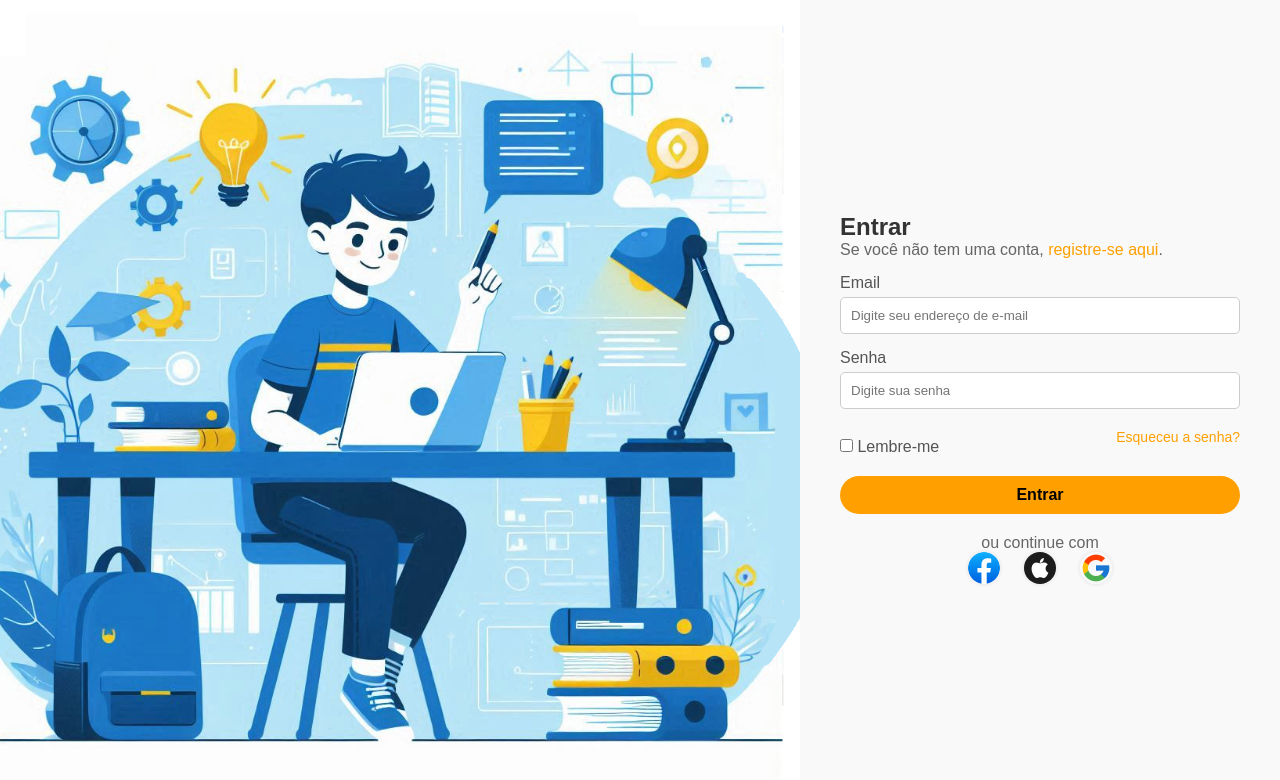
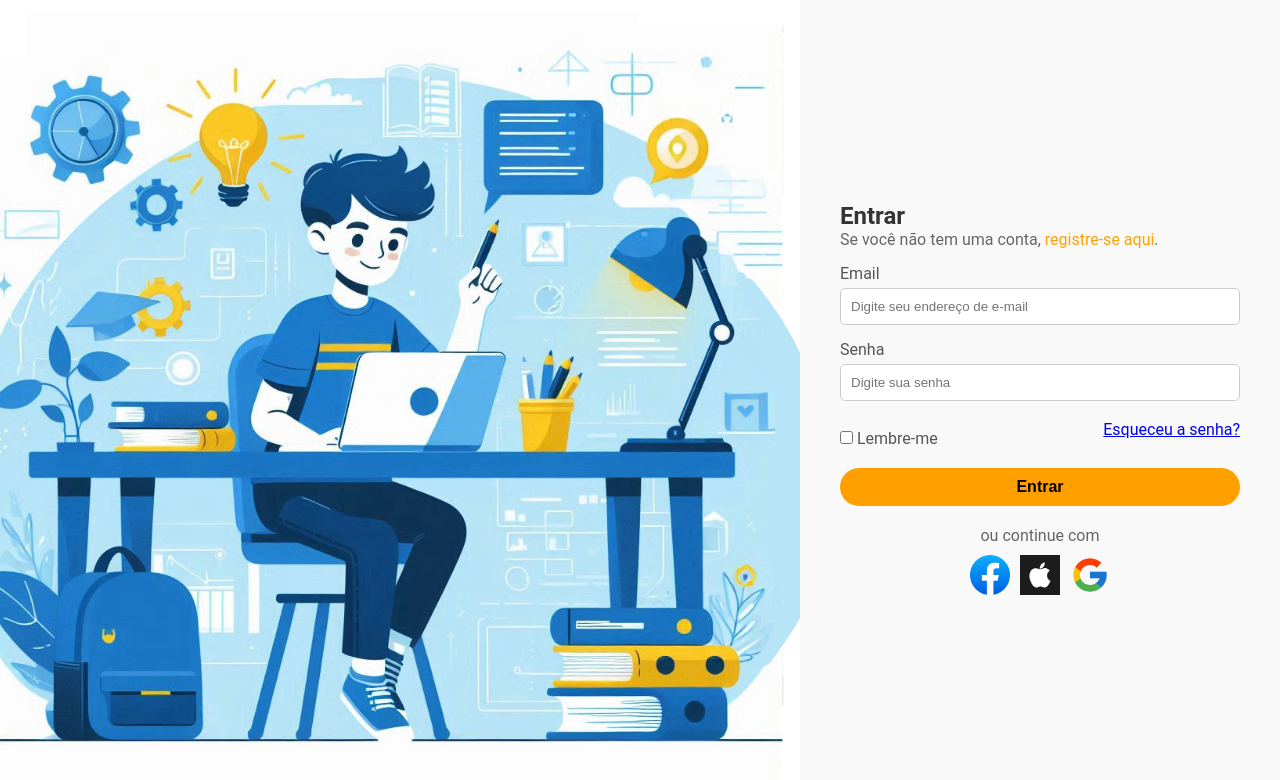
Before and after one commit to LenilsonSoares/TeamStudy, a website: page client/Entrar/public/index.html in a window 1280 px wide. Drawn offline with Linux system fonts and the light colour scheme.

Commit message:
update entrar e register

```diff
--- a/client/Cadastro/public/styles.css
+++ b/client/Cadastro/public/styles.css
@@ -5,7 +5,7 @@
 }
 
 body {
-    font-family: Arial, sans-serif;
+    font-family: 'Roboto', sans-serif;
     height: 100vh;
     background-color: #f0f2f5;
 }
--- a/client/Entrar/public/main.js
+++ b/client/Entrar/public/main.js
@@ -1,4 +1,7 @@
-document.getElementById('login-form').addEventListener('submit', async (e) => {
+document.addEventListener('DOMContentLoaded', () => {
+    const loginForm = document.getElementById('login-form');
+
+    loginForm.addEventListener('submit', async (e) => {
         e.preventDefault();
 
         const email = document.getElementById('email').value;
@@ -7,22 +10,23 @@ document.getElementById('login-form').addEventListener('submit', async (e) => {
         try {
             const response = await fetch('http://localhost:3000/api/auth/login', {
                 method: 'POST',
-            headers: {
-                'Content-Type': 'application/json'
-            },
+                headers: { 'Content-Type': 'application/json' },
                 body: JSON.stringify({ email, senha })
             });
 
             if (response.ok) {
                 const data = await response.json();
                 localStorage.setItem('token', data.token);
+                alert('Login realizado com sucesso!');
+                // Redirecionar para a tela de dashboard
                 window.location.href = '/dashboard';
             } else {
                 const errorData = await response.json();
-            alert(`Erro ao fazer login: ${errorData.msg}`);
+                alert(`Erro ao realizar login: ${errorData.message}`);
             }
         } catch (error) {
-        console.error('Erro:', error);
+            console.error('Erro ao conectar com o servidor:', error);
             alert('Erro ao conectar com o servidor');
         }
     });
+});
--- a/client/Entrar/public/styles.css
+++ b/client/Entrar/public/styles.css
@@ -5,7 +5,7 @@
 }
 
 body {
-    font-family: Arial, sans-serif;
+    font-family: 'Roboto', sans-serif;
     height: 100vh;
     background-color: #f0f2f5;
 }
@@ -76,6 +76,13 @@ input {
     border-radius: 5px;
 }
 
+.options {
+    display: flex;
+    justify-content: space-between;
+    align-items: center;
+    margin-top: 10px;
+}
+
 button {
     margin-top: 20px;
     background-color: #ffa000;
@@ -92,39 +99,23 @@ button:hover {
     background-color: #ff8f00;
 }
 
-.options {
-    display: flex;
-    justify-content: space-between;
-    align-items: center;
-    margin-top: 10px;
-}
-
-.options a {
-    color: #ffa000;
-    text-decoration: none;
-    font-size: 14px;
-}
-
-.options a:hover {
-    text-decoration: underline;
-}
-
 .social-login {
+    margin-top: 20px;
     text-align: center;
-    margin-top: 20px;
 }
 
 .social-login p {
     color: #666;
 }
 
-.social-icons a {
-    margin: 0 10px;
+.social-icons {
+    display: flex;
+    justify-content: center;
+    gap: 10px;
+    margin-top: 10px;
 }
 
-.social-icons img {
-    width: 32px;
-    height: 32px;
-    border-radius: 50%;
-    box-shadow: 0 0 5px rgba(0, 0, 0, 0.1);
+.social-icons a img {
+    width: 40px;
+    height: 40px;
 }
```
Also changed, not shown: client/Cadastro/public/main.js (+8 -5 lines), client/Entrar/public/index.html (line endings or trailing spaces). Lines whose indentation alone changed are shown as unchanged.
